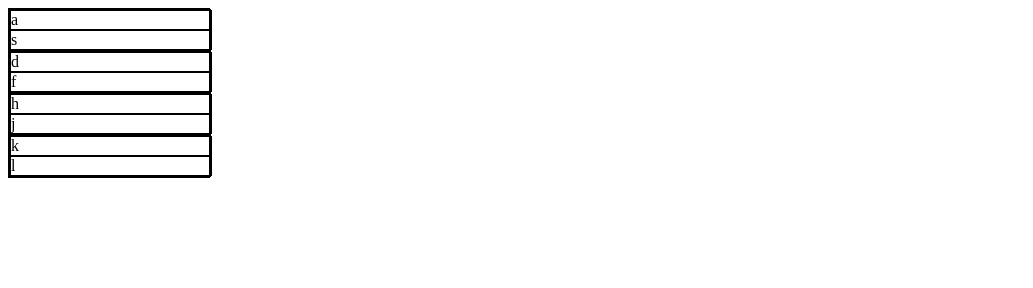
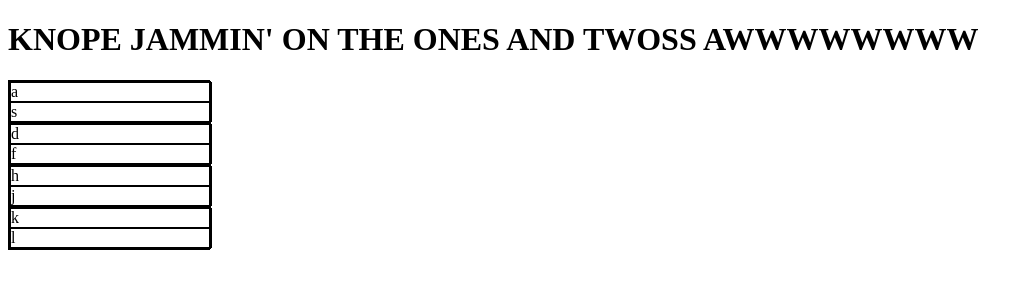
Before and after one commit to andrewfritz86/keyboard, a website: page index.html in a window 1280 px wide. Shown: the whole page, without its empty margins (0-1033 px from the left). Drawn offline with Linux system fonts and the light colour scheme.

Commit message:
add header

```diff
--- a/index.html
+++ b/index.html
@@ -6,6 +6,7 @@
 <link rel="stylesheet" type="text/css" href="./style.css">
 </head>
 <body>
+<h1> KNOPE JAMMIN' ON THE ONES AND TWOSS AWWWWWWWW</h1>
     <!-- .container is main centered wrapper -->
 <div class="container">
 
```
